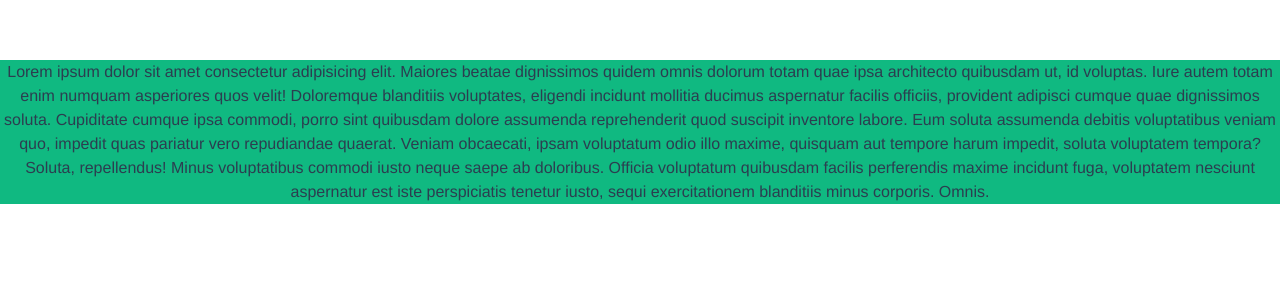
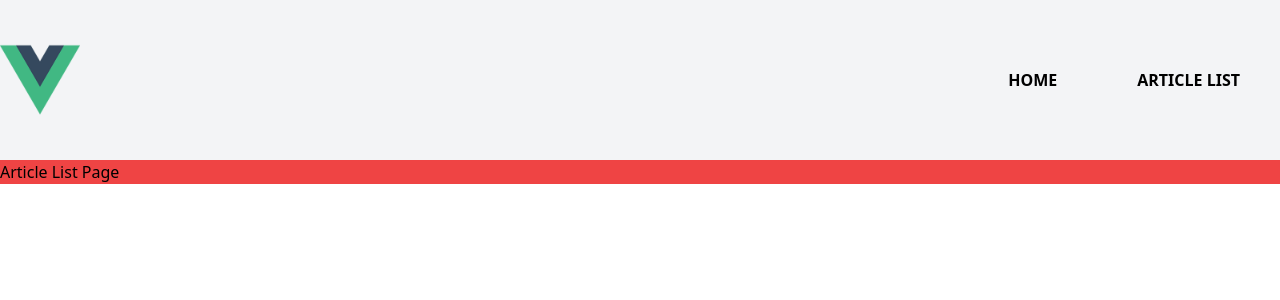
Before and after one commit to cjy324/vue3.0-ts-exam, a Vue app: page /article/list in a window 1280 px wide. Shown: the top 300 px of the page. Built offline with nearby package versions, Linux system fonts and the light colour scheme.

Commit message:
21.02.20 router적용

```diff
--- a/package.json
+++ b/package.json
@@ -7,7 +7,8 @@
     "serve": "vite preview"
   },
   "dependencies": {
-    "vue": "^3.0.5"
+    "vue": "^3.0.5",
+    "vue-router": "^4.0.4"
   },
   "devDependencies": {
     "@vitejs/plugin-vue": "^1.1.4",
--- a/src/App.vue
+++ b/src/App.vue
@@ -1,10 +1,42 @@
+
+<!-- vue를 하나의 jsp라고 생각하면 됨 -->
+
 <template>
 
-  <div class="container mx-auto bg-green-500">Lorem ipsum dolor sit amet consectetur adipisicing elit. Maiores beatae dignissimos quidem omnis dolorum totam quae ipsa architecto quibusdam ut, id voluptas. Iure autem totam enim numquam asperiores quos velit!
-  Doloremque blanditiis voluptates, eligendi incidunt mollitia ducimus aspernatur facilis officiis, provident adipisci cumque quae dignissimos soluta. Cupiditate cumque ipsa commodi, porro sint quibusdam dolore assumenda reprehenderit quod suscipit inventore labore.
-  Eum soluta assumenda debitis voluptatibus veniam quo, impedit quas pariatur vero repudiandae quaerat. Veniam obcaecati, ipsam voluptatum odio illo maxime, quisquam aut tempore harum impedit, soluta voluptatem tempora? Soluta, repellendus!
-  Minus voluptatibus commodi iusto neque saepe ab doloribus. Officia voluptatum quibusdam facilis perferendis maxime incidunt fuga, voluptatem nesciunt aspernatur est iste perspiciatis tenetur iusto, sequi exercitationem blanditiis minus corporis. Omnis.
-  </div>
+
+  <header class="header-bar h-40 bg-gray-100">
+    <div class="container mx-auto flex h-full">
+      <!-- router-link는 a와 같다고 보면 됨 -->
+      <!-- to는 href -->
+      <router-link to="/" class="h-full flex items-center">
+        <img class="block w-20" src="./assets/logo.png" alt="">
+      </router-link>
+
+      <div class="flex-grow"></div>
+
+      <nav class="header-bar__menu-box-1">
+        <ul class="flex h-full">
+          <li>
+            <router-link to="/" class="h-full flex items-center font-bold px-10 hover:bg-black hover:text-white">
+              HOME
+            </router-link>
+          </li>
+          <li>
+            <router-link to="/article/list" class="h-full flex items-center font-bold px-10 hover:bg-black hover:text-white">
+              ARTICLE LIST
+            </router-link>
+          </li>
+        </ul>
+      </nav>
+    </div>
+  </header>
+
+
+   <main>
+    <!-- 이것을 해주어야 다른 페이지를 불러올 수 있음 -->
+    <router-view></router-view>
+  </main>
+
 </template>
 
 <script lang="ts">
@@ -17,13 +49,10 @@
 })
 </script>
 
-<style>
+<style scoped>
 #app {
   font-family: Avenir, Helvetica, Arial, sans-serif;
   -webkit-font-smoothing: antialiased;
   -moz-osx-font-smoothing: grayscale;
-  text-align: center;
-  color: #2c3e50;
-  margin-top: 60px;
 }
 </style>
--- /dev/null
+++ b/src/pages/ArticleListPage.vue
@@ -0,0 +1,18 @@
+<template>
+  <div class="container mx-auto bg-red-500">
+    Article List Page
+  </div>
+</template>
+
+<script lang="ts">
+import { defineComponent } from 'vue'
+
+export default defineComponent({
+  name: 'ArticleListPage'
+
+})
+</script>
+
+<style scoped>
+
+</style>
--- /dev/null
+++ b/src/pages/HomeMainPage.vue
@@ -0,0 +1,24 @@
+<template>
+  <div class="home container mx-auto bg-green-500">
+    Home Main Page
+  </div>
+</template>
+
+<script lang="ts">
+import { defineComponent } from 'vue'
+
+export default defineComponent({
+  name: 'HomeMainPage'
+
+})
+</script>
+
+<style scoped>
+  .home{
+    height: 300px;
+    text-align: center;
+    color: white;
+    font-size: 3rem;
+    font-weight: bold;
+  }
+</style>
```
Also changed, not shown: src/main.ts (+23 -1 lines), 1 other file (tests, documents, lock files or other folders).
